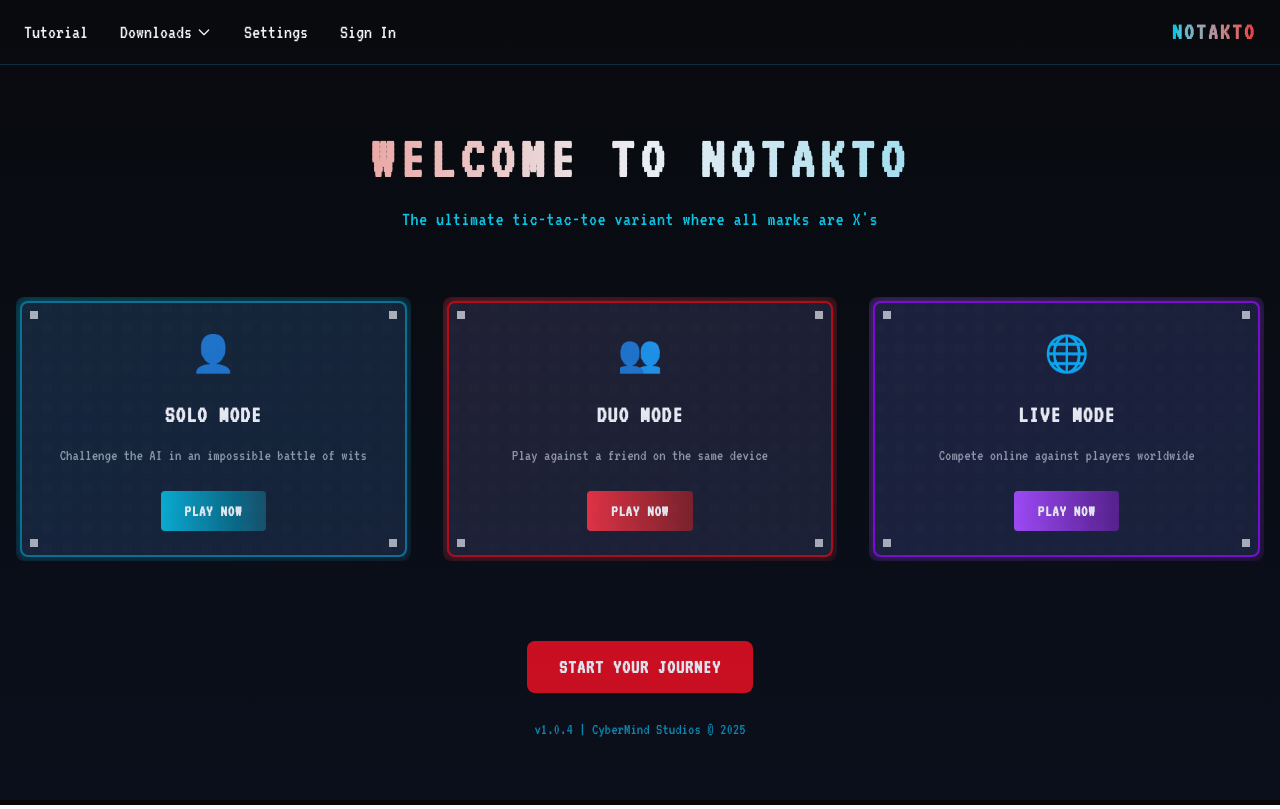
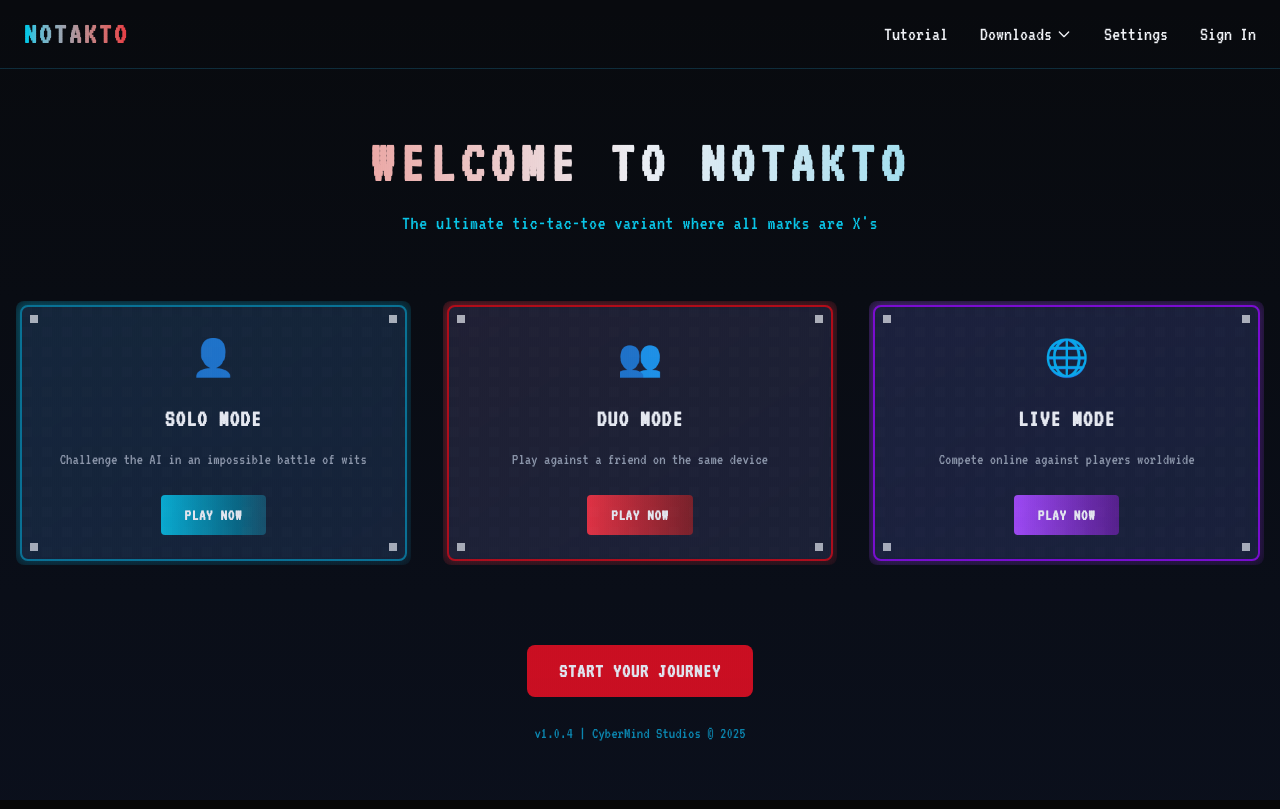
Before and after one commit to Rakshitg600/notakto-web, a React (Vite) app: page / in a window 1280 px wide. Built offline with nearby package versions, Linux system fonts and the light colour scheme.

Commit message:
Add hover dropdown menu to Downloads and swap navbar layout

```diff
--- a/src/pages/HomePage.tsx
+++ b/src/pages/HomePage.tsx
@@ -84,7 +84,16 @@
         animate={{ y: 0, opacity: 1 }}
         transition={{ delay: 1.2, type: "spring", stiffness: 100 }}
       >
-        {/* Left side - Menu items */}
+        {/* Left side - Logo (moved from right) */}
+        <motion.div
+          className="text-3xl font-bold tracking-widest text-transparent bg-clip-text bg-gradient-to-r from-cyan-400 to-red-500"
+          whileHover={{ scale: 1.05 }}
+          transition={{ type: "spring", stiffness: 400, damping: 10 }}
+        >
+          NOTAKTO
+        </motion.div>
+
+        {/* Right side - Menu items (moved from left) */}
         <div className="flex space-x-8">
           <motion.a
             key="Tutorial"
@@ -191,15 +200,6 @@
             </motion.a>
           ))}
         </div>
-
-        {/* Right side - Logo */}
-        <motion.div
-          className="text-2xl font-bold tracking-widest text-transparent bg-clip-text bg-gradient-to-r from-cyan-400 to-red-500"
-          whileHover={{ scale: 1.05 }}
-          transition={{ type: "spring", stiffness: 400, damping: 10 }}
-        >
-          NOTAKTO
-        </motion.div>
       </motion.nav>
 
       {/* Main content */}
```
